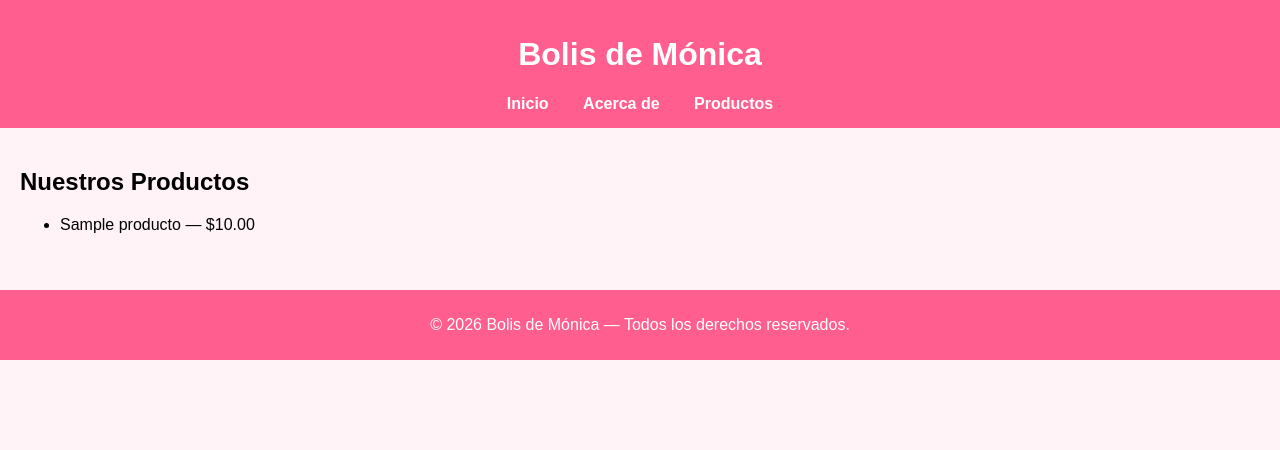
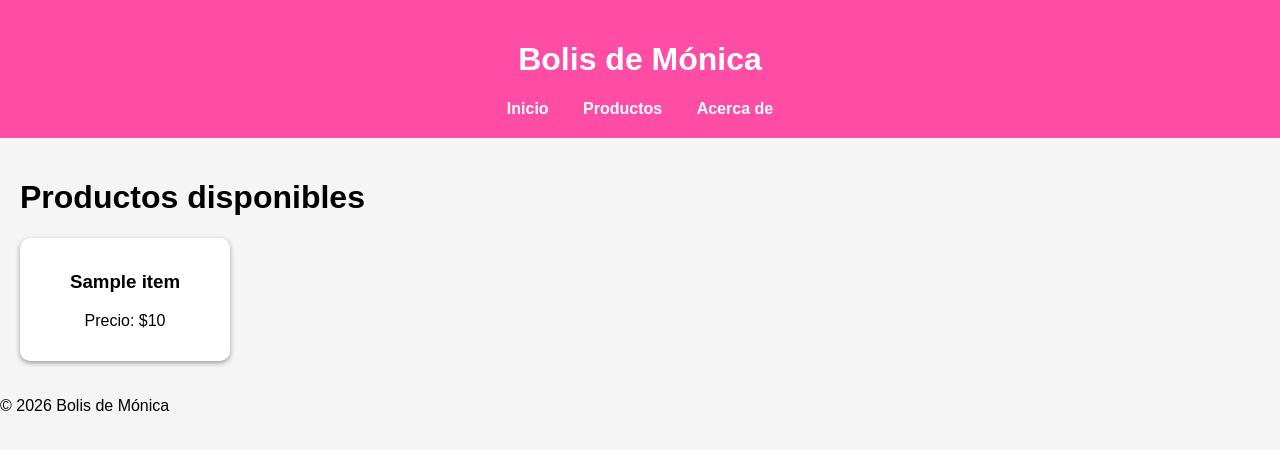
Before and after one commit to MonicaZ1996/Proyecto-Bolis-Monica, a Flask app: template templates/producto.html in a window 1280 px wide. Shown: the top 450 px of the page. Run offline with Flask 3, Linux system fonts and the light colour scheme; the template is opened without the code that fills it: most values are stand-ins (such as "Sample title", 1, 10 or a date in 2020).

Commit message:
correccion semana 10

```diff
--- a/app.py
+++ b/app.py
@@ -2,49 +2,33 @@ from flask import Flask, render_template
 
 app = Flask(__name__)
 
-# ----------------------------
-# RUTA PRINCIPAL
-# ----------------------------
+# -------------------------
+#   RUTA PRINCIPAL
+# -------------------------
 @app.route('/')
 def inicio():
-    return render_template('index.html')
+    return render_template("index.html")
 
-# ----------------------------
-# RUTA ACERCA DE
-# ----------------------------
-@app.route('/about')
-def about():
-    return render_template('about.html')
-
-# ----------------------------
-# RUTA PRODUCTOS
-# ----------------------------
+# -------------------------
+#   RUTA DE PRODUCTOS
+# -------------------------
 @app.route('/productos')
 def productos():
     lista_productos = [
-        {"nombre": "Boli de Fresa", "precio": 0.50},
-        {"nombre": "Boli de Mango", "precio": 0.60},
-        {"nombre": "Boli de Oreo", "precio": 0.90},
-        {"nombre": "Boli de Maracuyá", "precio": 0.70},
+        {"nombre": "Boli de Fresa", "precio": 1.00},
+        {"nombre": "Boli de Mango", "precio": 1.00},
+        {"nombre": "Boli de Oreo", "precio": 1.50},
+        {"nombre": "Boli de Coco", "precio": 1.00},
+        {"nombre": "Boli de Mora", "precio": 1.00},
     ]
-    return render_template('productos.html', productos=lista_productos)
+    return render_template("productos.html", productos=lista_productos)
 
-# ----------------------------
-# RUTA CLIENTE DINÁMICA
-# ----------------------------
-@app.route('/cliente/<nombre>')
-def cliente(nombre):
-    return render_template('cliente.html', nombre=nombre)
+# -------------------------
+#   RUTA DINÁMICA
+# -------------------------
+@app.route('/producto/<nombre>')
+def producto(nombre):
+    return render_template("detalle_producto.html", nombre=nombre)
 
-# ----------------------------
-# RUTA FACTURA
-# ----------------------------
-@app.route('/factura/<producto>')
-def factura(producto):
-    return render_template('factura.html', producto=producto)
-
-# ----------------------------
-# EJECUCIÓN LOCAL
-# ----------------------------
 if __name__ == '__main__':
     app.run(debug=True)
--- a/static/styles.css
+++ b/static/styles.css
@@ -1,47 +1,42 @@
 body {
     font-family: Arial, sans-serif;
-    background: #fff0f6;
     margin: 0;
-    padding: 30px;
-}
-
-.container {
-    background: white;
-    padding: 25px;
-    max-width: 650px;
-    margin: auto;
-    border-radius: 12px;
-    box-shadow: 0px 2px 10px rgba(0,0,0,0.15);
-}
-body {
-    font-family: Arial, sans-serif;
-    background-color: #fff3f7;
-    margin: 0;
-    padding: 0;
+    background: #f5f5f5;
 }
 
 header {
-    background: #ff5e8e;
-    padding: 15px;
+    background: #ff4da6;
+    color: white;
+    padding: 20px;
     text-align: center;
-    color: white;
 }
 
 nav a {
+    color: white;
     margin: 0 15px;
-    color: white;
     font-weight: bold;
     text-decoration: none;
+}
+
+nav a:hover {
+    text-decoration: underline;
 }
 
 main {
     padding: 20px;
 }
 
-footer {
-    background: #ff5e8e;
+.productos-lista {
+    display: flex;
+    gap: 20px;
+    flex-wrap: wrap;
+}
+
+.card {
+    background: white;
+    padding: 15px;
+    width: 180px;
+    border-radius: 10px;
+    box-shadow: 0 2px 5px #999;
     text-align: center;
-    padding: 10px;
-    color: white;
-    margin-top: 20px;
 }
--- a/templates/base.html
+++ b/templates/base.html
@@ -3,27 +3,25 @@
 <head>
     <meta charset="UTF-8">
     <title>Bolis de Mónica</title>
-    <link rel="stylesheet" href="{{ url_for('static', filename='styles.css') }}">
+    <link rel="stylesheet" href="/static/styles.css">
 </head>
-
 <body>
 
 <header>
     <h1>Bolis de Mónica</h1>
     <nav>
         <a href="/">Inicio</a>
+        <a href="/productos">Productos</a>
         <a href="/about">Acerca de</a>
-            <a href="/productos">Productos</a>
     </nav>
 </header>
 
 <main>
-        {% block content %}
-        {% endblock %}
+    {% block content %}{% endblock %}
 </main>
 
 <footer>
-        <p>© 2026 Bolis de Mónica — Todos los derechos reservados.</p>
+    <p>© 2026 Bolis de Mónica</p>
 </footer>
 
 </body>
--- a/templates/producto.html
+++ b/templates/producto.html
@@ -1,12 +1,14 @@
-{% extends 'base.html' %}
+{% extends "base.html" %}
 
 {% block content %}
-<h2>Nuestros Productos</h2>
+<h1>Productos disponibles</h1>
 
-<ul>
-    {% for p in productos %}
-        <li>{{ p.nombre }} — ${{ "%.2f"|format(p.precio) }}</li>
+<div class="productos-lista">
+    {% for item in productos %}
+        <div class="card">
+            <h3>{{ item.nombre }}</h3>
+            <p>Precio: ${{ item.precio }}</p>
+        </div>
     {% endfor %}
-</ul>
-
+</div>
 {% endblock %}
```
Lines whose indentation alone changed are shown as unchanged.
